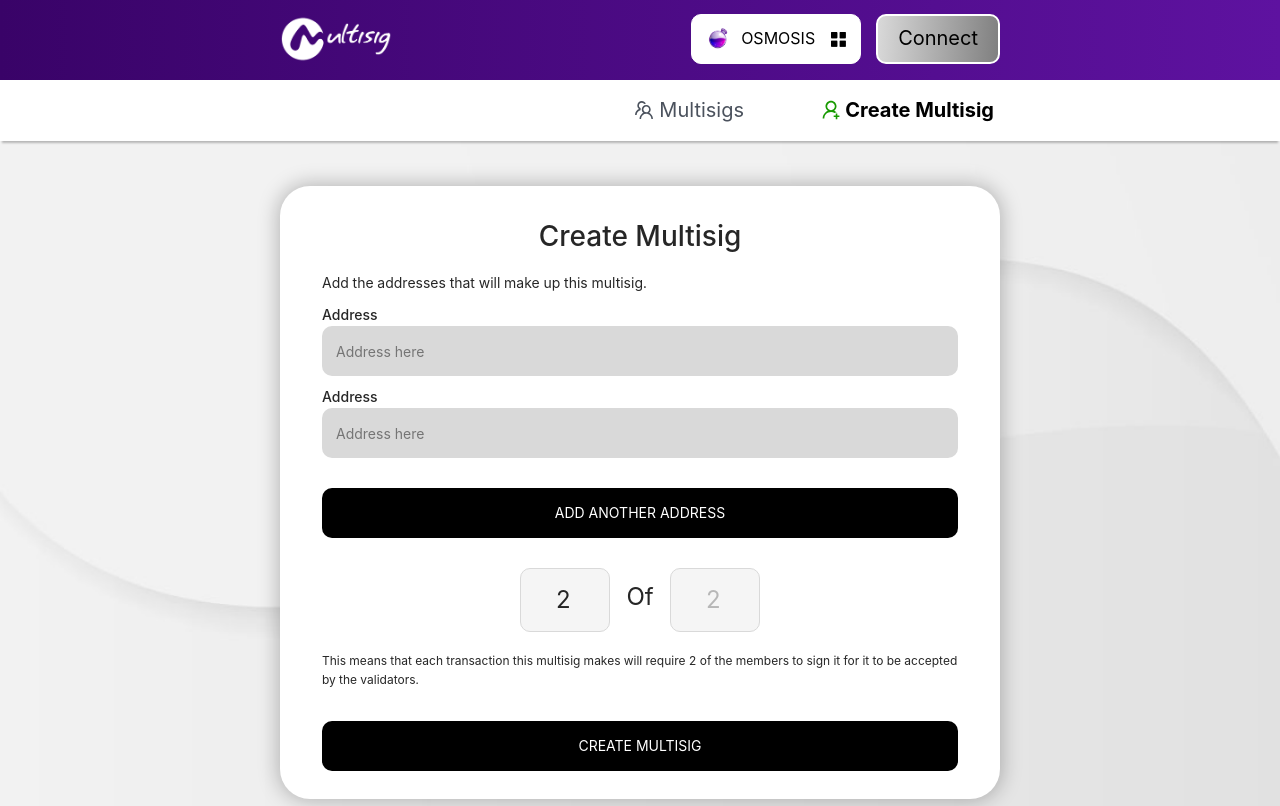
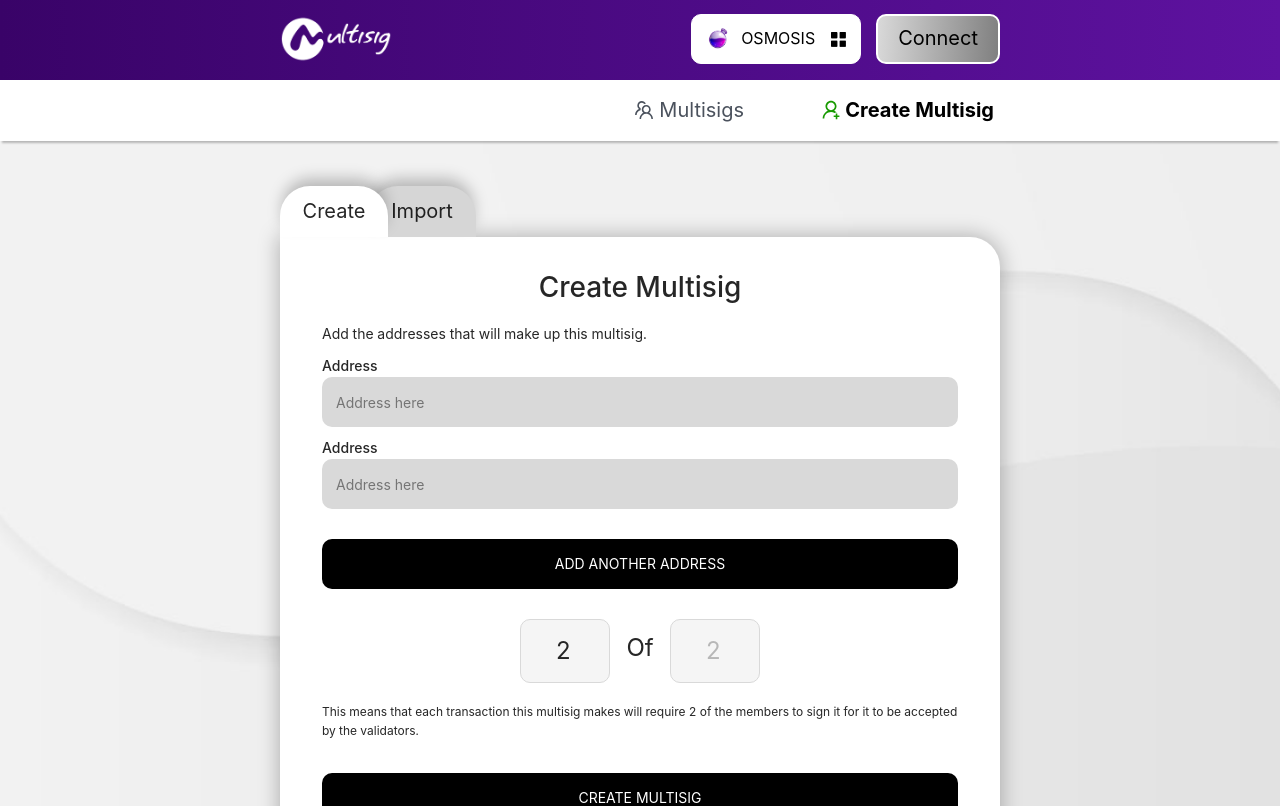
Before and after one commit to notional-labs/multisig-ui, a Next.js app: page /multisig/create in a window 1280 px wide. Shown: the top 806 px of the page. Built offline with nearby package versions, Linux system fonts and the light colour scheme.

Commit message:
add stuff

```diff
--- a/components/form/MultisigCreate.js
+++ b/components/form/MultisigCreate.js
@@ -9,6 +9,8 @@ import { InputNumber } from "antd"
 import { openLoadingNotification, openNotification } from "../ulti/Notification"
 import { createMultisigFromPubkeys } from "../../libs/multisig"
 import { useRouter } from "next/router"
+import CreateMultisigFilterButton from "../input/CreateMultisigFilterButton"
+import MultisigImport from "./MultisigImport"
 
 const emptyKeyInput = () => {
     return {
@@ -42,6 +44,7 @@ const MultisigCreate = () => {
         emptyKeyInput(), emptyKeyInput()
     ])
     const [threshold, setThreshold] = useState(2)
+    const [mode, setMode] = useState("Create")
     const router = useRouter()
 
     const handleKeyGroupChange = (e, index) => {
@@ -122,13 +125,18 @@ const MultisigCreate = () => {
     }
 
     return (
+        <>
+            <CreateMultisigFilterButton
+                currentFilter={mode}
+                setFilter={setMode}
+            />
             <div
                 style={{
 
                     backgroundColor: "#ffffff",
                     boxShadow: " 0px 0px 20px 2px rgba(0, 0, 0, 0.25)",
                     padding: "2em 3em",
-                borderRadius: "30px",
+                    borderRadius: "0 30px 30px 30px",
                     position: "relative",
                     zIndex: 1
                 }}
@@ -138,8 +146,11 @@ const MultisigCreate = () => {
                         textAlign: "center"
                     }}
                 >
-                Create Multisig
+                    {mode} Multisig
                 </h1>
+                {
+                    mode === 'Create' ? (
+                        <>
                             <p
                                 style={{ marginBottom: "10px" }}
                             >
@@ -249,7 +260,13 @@ const MultisigCreate = () => {
                                 clickFunction={async () => await handleCreate()}
                                 disable={checkDisable()}
                             />
+                        </>
+                    ) : (
+                        <MultisigImport chain={chain}/>
+                    )
+                }
             </div>
+        </>
     )
 }
 
--- /dev/null
+++ b/components/form/MultisigImport.js
@@ -0,0 +1,87 @@
+import { useState } from "react";
+import Input from "../input/Input"
+import Button from "../input/Button"
+import { getMultisigAccountByAPI } from "../../libs/keplrClient";
+import { openLoadingNotification, openNotification } from "../ulti/Notification"
+
+const style = {
+    inputNumberStyle: {
+        borderRadius: "10px",
+        padding: ".5em 1em",
+        fontSize: "1.5rem",
+        margin: "0 30px",
+    },
+    button: {
+        backgroundColor: "black",
+        color: "white",
+        padding: "1em",
+        width: "100%",
+        borderRadius: "10px",
+        marginTop: "20px",
+        border: 0
+    }
+}
+
+const MultisigImport = ({ chain }) => {
+    const [address, setAddress] = useState("")
+    const [err, setErr] = useState("")
+    const handleOnBlur = async (e) => {
+        try {
+            if (!address || address === "") {
+                setErr("Address must not be empty")
+                return
+            }
+            const acc = await getMultisigAccountByAPI(chain.api, address)
+            openLoadingNotification("open", "Importing multisig")
+            router.push(`/multisig/${multisigAddress}`);
+            openLoadingNotification("close")
+            openNotification("success", "Import successfully")
+        }
+        catch (e) {
+            openLoadingNotification("close")
+            openNotification("error", e.message)
+        }
+    }
+
+    const handleOnChange = (e) => {
+        setAddress(e.targe.value)
+    }
+
+    const handleImport = async () => {
+
+    }
+
+    const checkDisable = () => {
+        if (address === "") {
+            return true
+        }
+
+        return false
+    }
+
+    return (
+        <>
+            <Input
+                onChange={handleOnChange}
+                value={address}
+                label="Multisig Address"
+                name="address"
+                placeholder="Address here"
+                onBlur={async (e) => {
+                    await handleOnBlur(e);
+                }}
+                error={err}
+            />
+            <Button
+                text={"IMPORT MULTISIG"}
+                style={{
+                    ...style.button,
+                    backgroundColor: checkDisable() ? "#D9D9D9" : "black"
+                }}
+                clickFunction={async () => await handleImport()}
+            />
+        </>
+    )
+}
+
+export default MultisigImport
--- /dev/null
+++ b/components/input/CreateMultisigFilterButton.js
@@ -0,0 +1,55 @@
+import Button from "./Button"
+import FlexRow from "../flex_box/FlexRow"
+
+const buttonList = [
+    {
+        text: "Create",
+        value: "Create"
+    },
+    {
+        text: "Import",
+        value: "Import"
+    },
+]
+
+const getButtonList = (currentFilter, setFilter) => {
+    return buttonList.map((button, index) => {
+        const leftMover = index * 20
+        return (
+            <Button
+                text={button.text}
+                index={index}
+                style={{
+                    position: "relative",
+                    zIndex: currentFilter === button.value ? 4 : index === 1 ? 3 : 2,
+                    borderRadius: "30px 30px 0 0",
+                    backgroundColor: currentFilter === button.value ? "white" : "#d6d6d6",
+                    border: 0,
+                    padding: ".5em",
+                    fontSize: "1.25rem",
+                    width: "15%",
+                    left: index !== 0 && `-${leftMover}px`,
+                    boxShadow: "0px -10px 15px -3px rgba(0, 0, 0, 0.25)",
+                }}
+                clickFunction={() => setFilter(button.value)}
+            />
+        )
+    })
+}
+
+const CreateMultisigFilterButton = ({setFilter, currentFilter}) => {
+    return (
+        <div
+            style={{
+                position: "relative",
+            }}
+        >
+            <FlexRow
+                components={getButtonList(currentFilter, setFilter)}
+                justifyContent={"start"}
+            />
+        </div>
+    )
+}
+
+export default CreateMultisigFilterButton
--- a/libs/checkTool.js
+++ b/libs/checkTool.js
@@ -72,3 +72,15 @@ export const checkMsg = (prefix, msgValue) => {
         }
     }
 }
+
+export const checkIfVestedAccount = (account) => {
+    if (!account || account === null) {
+        return false
+    }
+
+    if (account['@type'] === '/cosmos.vesting.v1beta1.ContinuousVestingAccount') {
+        return true
+    }
+
+    return false
+}
--- a/libs/multisig.js
+++ b/libs/multisig.js
@@ -27,6 +27,33 @@ export const createMultisigFromPubkeys = async (compressedPubkeys, threshold, pr
     }
 }
 
+export const importMultisigFromPubkeys = async (compressedPubkeys, threshold, prefix, components, address) => {
+    try {
+        let pubkeys = compressedPubkeys.map((compressedPubkey) => {
+            return {
+                type: "tendermint/PubKeySecp256k1",
+                value: compressedPubkey,
+            };
+        });
+        const multisigPubkey = createMultisigThresholdPubkey(pubkeys, threshold);
+        const multisigAddress = pubkeyToAddress(multisigPubkey, prefix);
+
+        const multisig = {
+            address: address,
+            pubkeyJSON: JSON.stringify(multisigPubkey),
+            components: components,
+            prefix: prefix
+        };
+        const check = await checkIfMultisigExist(address)
+        if (check) throw new Error("This multisig already exist, maybe try add more component addresses or change the current components")
+        const res = await axios.post("/api/multisig", multisig);
+        return res.data.address;
+    } catch (e) {
+        throw e;
+    }
+}
+
+
 export const getMultisigFromAddress = async (address) => {
     try {
         const res = await axios.post(`/api/multisig/${address}`, { address })
```
Also changed, not shown: libs/keplrClient.js. Lines whose indentation alone changed are shown as unchanged.
